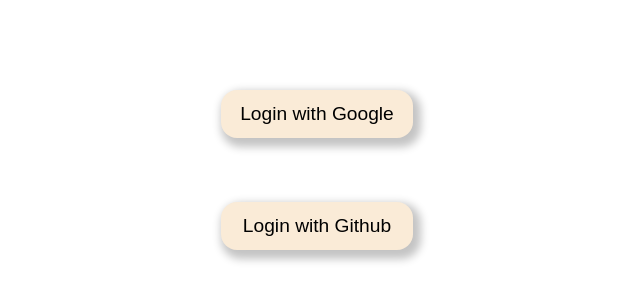
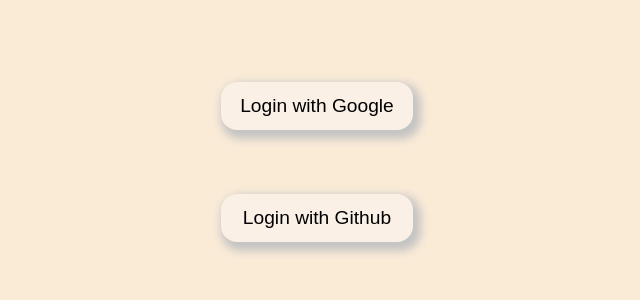
Before and after one commit to nxxc/reusable, a React (Create React App) app: page / in a window 1280 px wide. Shown: the part 238-538 px from the top of the page, without its empty margins (555-1195 px from the left). Built offline with nearby package versions, Linux system fonts and the light colour scheme; no server answers.

Commit message:
styles: styling login page2

```diff
--- a/public/index.html
+++ b/public/index.html
@@ -1,6 +1,6 @@
 <!DOCTYPE html>
 <html lang="en">
-  <head>
+    <header>
         <meta charset="utf-8" />
         <link rel="icon" href="%PUBLIC_URL%/favicon.ico" />
         <meta name="viewport" content="width=device-width, initial-scale=1" />
@@ -24,8 +24,8 @@
       work correctly both with client-side routing and a non-root public URL.
       Learn how to configure a non-root public URL by running `npm run build`.
     -->
-    <title>React App</title>
-  </head>
+        <title>My Routine!</title>
+    </header>
     <body>
         <noscript>You need to enable JavaScript to run this app.</noscript>
         <div id="root"></div>
@@ -38,6 +38,5 @@
 
       To begin the development, run `npm start` or `yarn start`.
       To create a production bundle, use `npm run build` or `yarn build`.
-    -->
-  </body>
+    --></body>
 </html>
--- a/src/components/Login/Login.jsx
+++ b/src/components/Login/Login.jsx
@@ -2,7 +2,7 @@
 import { useDispatch } from 'react-redux';
 import { useHistory } from 'react-router';
 import { login } from '../../redux/slices/userSlice';
-import * as LottiePlayer from '@lottiefiles/lottie-player';
+import '@lottiefiles/lottie-player';
 import styles from './styles.module.css';
 
 const userMaker = (user) => {
--- a/src/components/Login/styles.module.css
+++ b/src/components/Login/styles.module.css
@@ -26,7 +26,7 @@
     border-radius: 1rem;
     border: none;
     outline: none;
-    background-color: antiquewhite;
+    background-color: linen;
     font-size: 1.2rem;
     box-shadow: 4px 5px 9px 4px #c4c4c4;
 }
--- a/src/index.css
+++ b/src/index.css
@@ -1,13 +1,17 @@
 body {
-  margin: 0;
-  font-family: -apple-system, BlinkMacSystemFont, 'Segoe UI', 'Roboto', 'Oxygen',
-    'Ubuntu', 'Cantarell', 'Fira Sans', 'Droid Sans', 'Helvetica Neue',
-    sans-serif;
-  -webkit-font-smoothing: antialiased;
-  -moz-osx-font-smoothing: grayscale;
+    margin: 0;
+    font-family: -apple-system, BlinkMacSystemFont, 'Segoe UI', 'Roboto',
+        'Oxygen', 'Ubuntu', 'Cantarell', 'Fira Sans', 'Droid Sans',
+        'Helvetica Neue', sans-serif;
+    -webkit-font-smoothing: antialiased;
+    -moz-osx-font-smoothing: grayscale;
 }
 
 code {
-  font-family: source-code-pro, Menlo, Monaco, Consolas, 'Courier New',
-    monospace;
+    font-family: source-code-pro, Menlo, Monaco, Consolas, 'Courier New',
+        monospace;
 }
+
+html {
+    background-color: antiquewhite;
+}
--- a/src/index.js
+++ b/src/index.js
@@ -3,6 +3,7 @@
 import App from './App';
 import { Provider } from 'react-redux';
 import store from './redux/store';
+import './index.css';
 
 ReactDOM.render(
     <Provider store={store}>
```
Also changed, not shown: 1 other file (tests, documents, lock files or other folders). Lines whose indentation alone changed are shown as unchanged.
